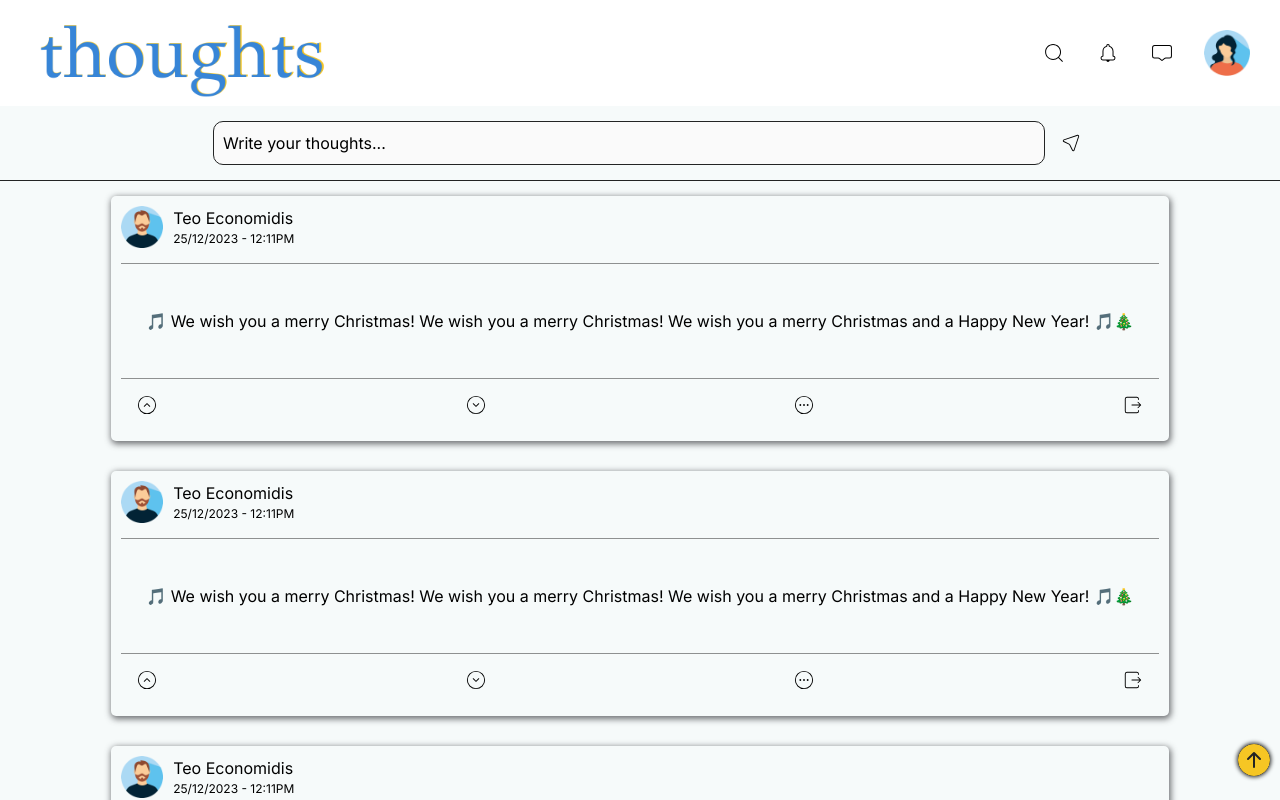
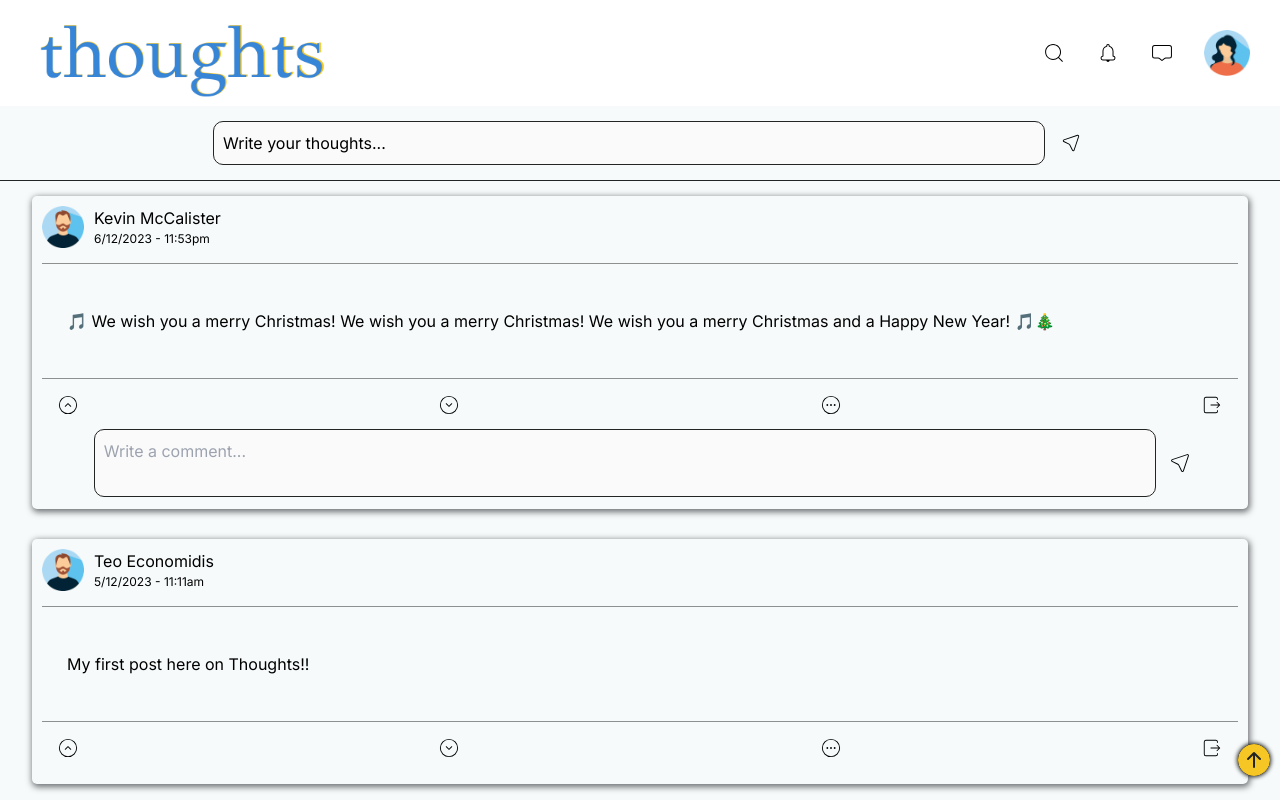
Before and after one commit to roxmond/thoughts, a Next.js app: page / in a window 1280 px wide. Both pictures are taken after a click on the icon 804 px from the left and 404 px from the top of the page. Shown: the top 800 px of the page. Built offline with nearby package versions, Linux system fonts and the light colour scheme.

Commit message:
comments + buttons

```diff
--- a/app/page.js
+++ b/app/page.js
@@ -4,21 +4,31 @@ import { NewThought } from '@/components/newThought/newThought'
 import { BsFillArrowUpCircleFill } from 'react-icons/bs'
 
 export default function Home() {
+
+  const profileImgMale = "/profile-pic-2.png"
+  const profileImgFemale = "/profile-pic-1.png"
+
+  const account = "Kevin McCalister"
+  const date = "6/12/2023"
+  const time = "11:53pm"
+  const post = "🎵 We wish you a merry Christmas! We wish you a merry Christmas! We wish you a merry Christmas and a Happy New Year! 🎵🎄"
+
   return (
     <div>
       <NavBar id='top' />
 
       <div className='body'>
         <NewThought />
-        <PostCard />
-        <PostCard />
-        <PostCard />
-        <PostCard />
-        <PostCard />
-        <PostCard />
-        <PostCard />
-        <PostCard />
-        <PostCard />
+        <PostCard profileImg={profileImgMale} account={account} date={date} time={time} post={post} />
+        <PostCard profileImg={profileImgMale} account="Teo Economidis" date="5/12/2023" time="11:11am" post="My first post here on Thoughts!!"/>
+        <PostCard profileImg={profileImgMale} account="Elon Musk" date="27/4/2022" time="14:43pm" post="Next I'm buying Coca-Cola to put the cocaine back in"/>
+        <PostCard profileImg={profileImgFemale} account="Dolly Parton" date="14/10/2021" time="12:03am" post="When her beauty is beyond compare with flaming locks of auburn hair 🚩🚩🚩"/>
+        <PostCard profileImg={profileImgFemale} account="Kylie Jenner" date="19/9/2018" time="4:12am" post="last night i had cereal with milk for the first time. life changing."/>
+        <PostCard profileImg={profileImgMale} account="Barack Obama" date="12/8/2017" time="9:24am" post="No one is born hating another person because of the color of his skin or his background or his religion..."/>
+        <PostCard profileImg={profileImgMale} account="Ryan Raynolds" date="25/9/2016" time="3:22pm" post="Just want to wish Billy Ray Cyrus the most special, magical birthday ever. I love you with all my heart. Also, Happy Birthday to my wife."/>
+        <PostCard profileImg={profileImgFemale} account="Lady Gaga" date="21/12/2012" time="4:11pm" post="why do people look at me like I'm crazy when i use coupons at grocery or try bargaining at retail, IM FROM NEW YORK WHERE IS THE SALE RACK"/>
+        <PostCard profileImg={profileImgFemale} account="Kim Kardashian" date="22/2/2010" time="2:21am" post="Thanks guys! I had no idea a pickle was really a cucumber! U guys totally confirmed it!"/>
+
 
         <div className="scroll-to-top">
           <a href="#top"><BsFillArrowUpCircleFill className='top-arrow'/></a>
--- a/components/postCard/post-card.css
+++ b/components/postCard/post-card.css
@@ -1,7 +1,7 @@
 .post-card {
     display: flex;
     flex-direction: column;
-    max-width: 95%;
+    min-width: 95%;
     border-radius: 5px;
     margin: 15px;
     background-color: var(--light);
@@ -42,20 +42,51 @@
     width: 22px;
     height: auto;
     cursor: pointer;
+
   }
 
   .rotate {
     rotate: 90deg;
   }
 
-  .like:active {
+  .green {
     color: green;
-    box-shadow: 0px 0px 4px 1px #00ff00ff;
+    box-shadow: 0px 0px 10px 3px #00ff00ff;
     border-radius: 99px;
   }
 
-  .deslike:active {
+  .red {
     color: red;
-    box-shadow: 0px 0px 4px 1px #ff0000ff;
+    box-shadow: 0px 0px 10px 3px #ff0000ff;
     border-radius: 99px;
   }
+
+  .comment-section {
+    display: flex;
+    justify-content: center;
+    align-items: center;
+
+  }
+  .new-comment {
+    border: var(--base) 1px solid;
+    background-color: #fafafa;
+    border-radius: 10px;
+    padding: 9px;
+    margin: -12px 12px 12px 12px;
+    resize: none;
+    min-width: 83vw;
+  }
+
+  .post-comment-icon {
+    cursor: pointer;
+    margin: -12px 6px 12px 0;
+    width: 24px;
+    height: auto;
+  }
+
+  .comment-submit {
+    cursor: pointer;
+    margin: -12px 6px 12px 0;
+    width: 24px;
+    height: auto;
+  }
--- a/components/postCard/postCard.js
+++ b/components/postCard/postCard.js
@@ -1,33 +1,80 @@
+'use client'
 import Image from "next/image"
-import { CiCircleChevUp , CiCircleChevDown, CiCircleMore, CiSaveUp2 } from 'react-icons/ci'
+import { useState } from "react"
+import { CiCircleChevUp , CiCircleChevDown, CiCircleMore, CiSaveUp2, CiLocationArrow1 } from 'react-icons/ci'
 import '@/components/postCard/post-card.css'
 
-export const PostCard = () => {
+export const PostCard = ({profileImg, account, date, time, post}) => {
 
+  const [isLiked, setIsLiked] = useState(false);
+  const [isDisliked, setIsDisliked] = useState(false);
+  const [isCommentOpen, setIsCommentOpen] = useState(false);
+  const [comment, setComment] = useState("");
+
+  const handleUpvote = () => {
+    setIsLiked(!isLiked);
+    setIsDisliked(false);
+  };
+
+  const handleDownvote = () => {
+    setIsDisliked(!isDisliked);
+    setIsLiked(false);
+  };
+
+  const handleCommentOpen = () => {
+    setIsCommentOpen(!isCommentOpen);
+  };
+
+  const handleCommentChange = (e) => {
+    setComment(e.target.value);
+  };
+
+  const handleCommentSubmit = (e) => {
+    e.preventDefault(); // Prevent default form submission behavior
+
+    // Implement comment submission logic here (e.g., send comment to server)
+    console.log("Comment submitted:", comment);
+
+    setComment(""); // Clear comment after submission
+  };
+
+  const likeColor = isLiked ? 'green' : ''; // Remove "default"
+  const dislikeColor = isDisliked ? 'red' : ''; // Remove "default"
 
     return (
       <div className="post-card">
         <div className="post-name flex items-center">
-            <Image src='/profile-pic-2.png' width={42} height={42} alt="profile card pic" className="post-profile-pic" priority />
+            <Image src={profileImg} width={42} height={42} alt="profile card pic" className="post-profile-pic" priority />
             <div className="post-details">
-                <p className="post-profile-name">Teo Economidis</p>
-                <p className="post-date">25/12/2023 - 12:11PM</p>
+                <p className="post-profile-name">{account}</p>
+                <p className="post-date">{date} - {time}</p>
             </div>
         </div>
 
         <div className="post-body">
-        🎵 We wish you a merry Christmas!
-        We wish you a merry Christmas!
-        We wish you a merry Christmas and a Happy New Year! 🎵🎄
+        {post}
         </div>
 
         <div className="post-actions flex justify-between">
-            <CiCircleChevUp className="post-button like"/>
-            <CiCircleChevDown className="post-button deslike" />
-            <CiCircleMore className="post-button" />
+        <CiCircleChevUp className={`post-button ${likeColor}`} onClick={handleUpvote} />
+        <CiCircleChevDown className={`post-button ${dislikeColor}`} onClick={handleDownvote} />
+        <CiCircleMore className="post-button" onClick={handleCommentOpen} />
             <CiSaveUp2 className="post-button rotate" />
 
         </div>
+        {isCommentOpen && (
+        <div className="comment-section">
+          <textarea
+            className="new-comment"
+            placeholder="Write a comment..."
+            value={comment}
+            onChange={handleCommentChange}
+          />
+
+          <CiLocationArrow1  type='submit' className='post-comment-icon'  onClick={handleCommentSubmit}/>
+
+        </div>
+      )}
       </div>
       )
     }
```
